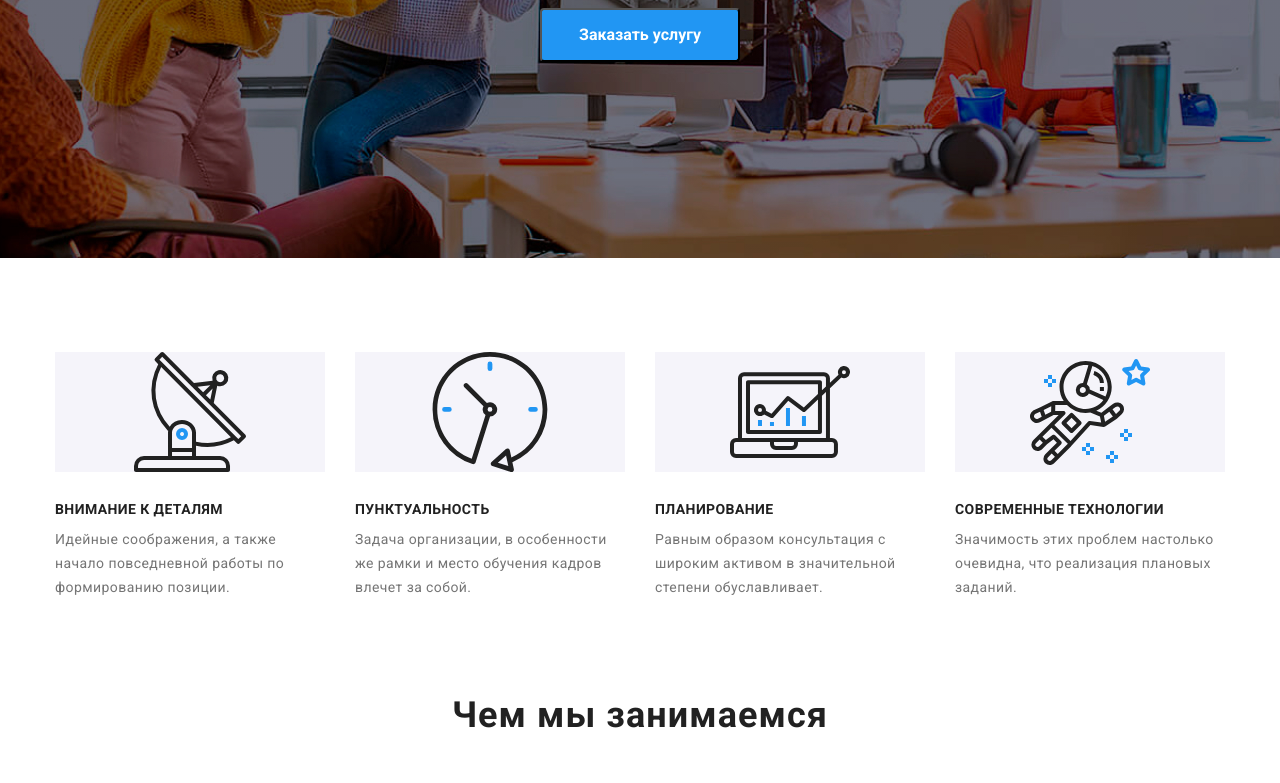
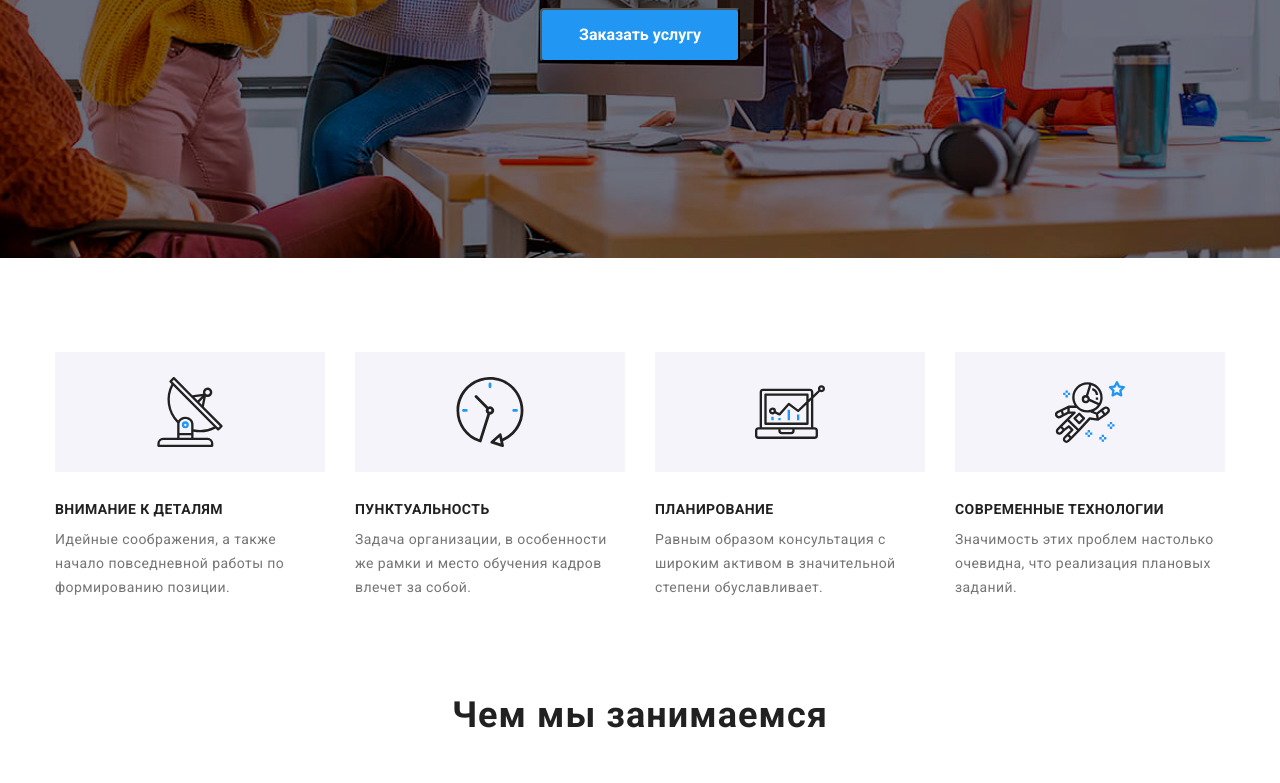
Before and after one commit to tanyazharik/goit-markup-hw-04, a plain HTML site: page index.html in a window 1280 px wide. Shown: the part 423-1206 px from the top of the page. Drawn offline with nearby package versions, Linux system fonts and the light colour scheme.

Commit message:
оформляет раздел 2

```diff
--- a/css/styles.css
+++ b/css/styles.css
@@ -445,7 +445,7 @@ margin-right: 0;
   background-color: var(--sub-background-color);
   background-repeat: no-repeat;
   background-position: center;
-  background-size: contain;
+  background-size: 70px 70px;
   margin-bottom: 30px;
   padding-top: 25px;
   padding-bottom: 25px;
```
